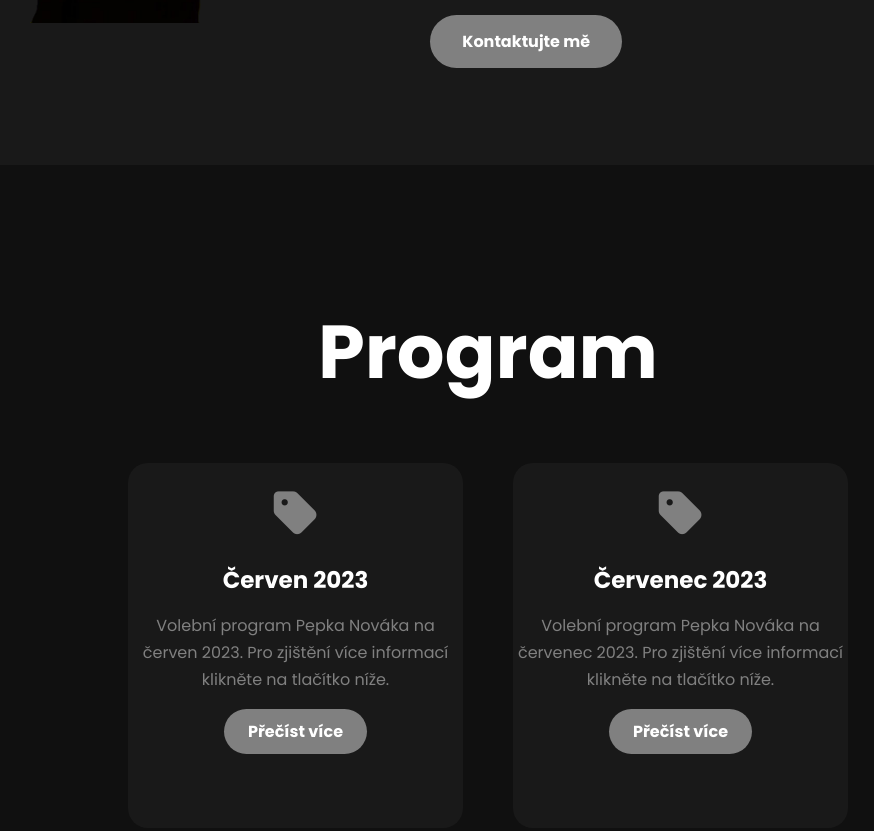
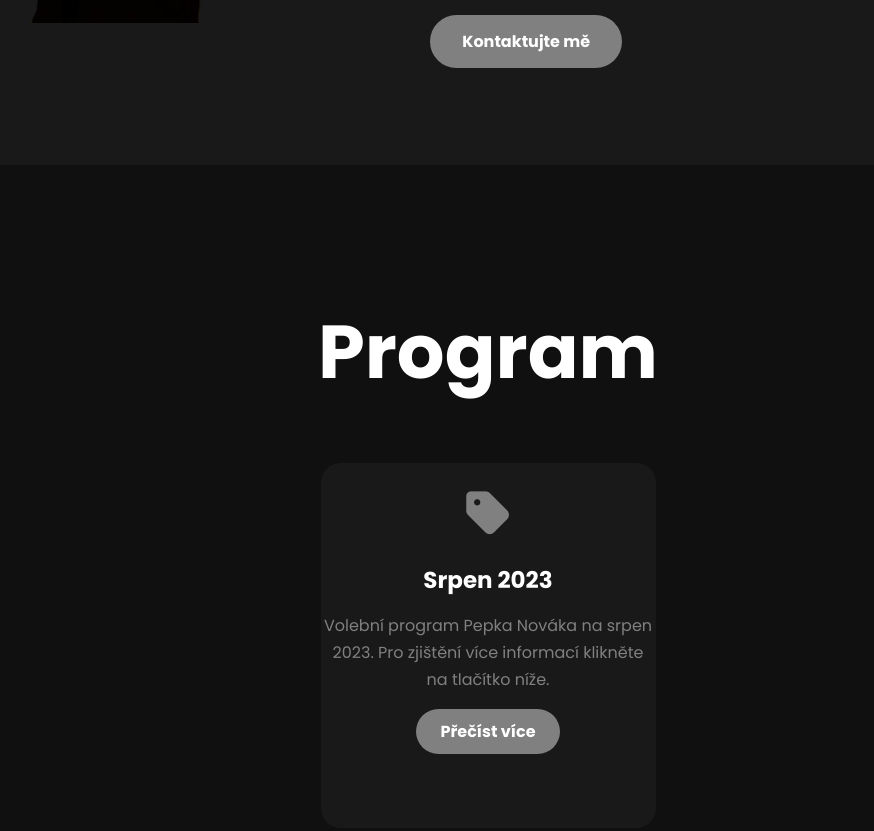
Before and after one commit to brumiik/brumiik.github.io, a plain HTML site: page pepeknovak.ic/index.html in a window 1280 px wide. Shown: the part 1370-2201 px from the top of the page, without its empty margins (152-1026 px from the left). Drawn offline with Linux system fonts and the light colour scheme.

Commit message:
Update index.html

```diff
--- a/pepeknovak.ic/index.html
+++ b/pepeknovak.ic/index.html
@@ -43,22 +43,12 @@
 </div>
 <div class="box">
 <div class="card">
-    <i class="fa-solid fa-tag"></i>
-    <h5>Červen 2023</h5>
-    <div class="pra">
-      <p>Volební program Pepka Nováka na červen 2023. Pro zjištění více informací klikněte na tlačítko níže.</p>
-    <p style="text-align: center">
-      <a class="button" href="index1.html">Přečíst více</a>
-    </p>
-    </div>
-</div>
-<div class="card">
   <i class="fa-solid fa-tag"></i>
-  <h5>Červenec 2023</h5>
+  <h5>Srpen 2023</h5>
   <div class="pra">
-    <p>Volební program Pepka Nováka na červenec 2023. Pro zjištění více informací klikněte na tlačítko níže.</p>
+    <p>Volební program Pepka Nováka na srpen 2023. Pro zjištění více informací klikněte na tlačítko níže.</p>
   <p style="text-align: center">
-    <a class="button" href="index2.html">Přečíst více</a>
+    <a class="button" href="index1.html">Přečíst více</a>
   </p>
   </div>
 </div>
```
